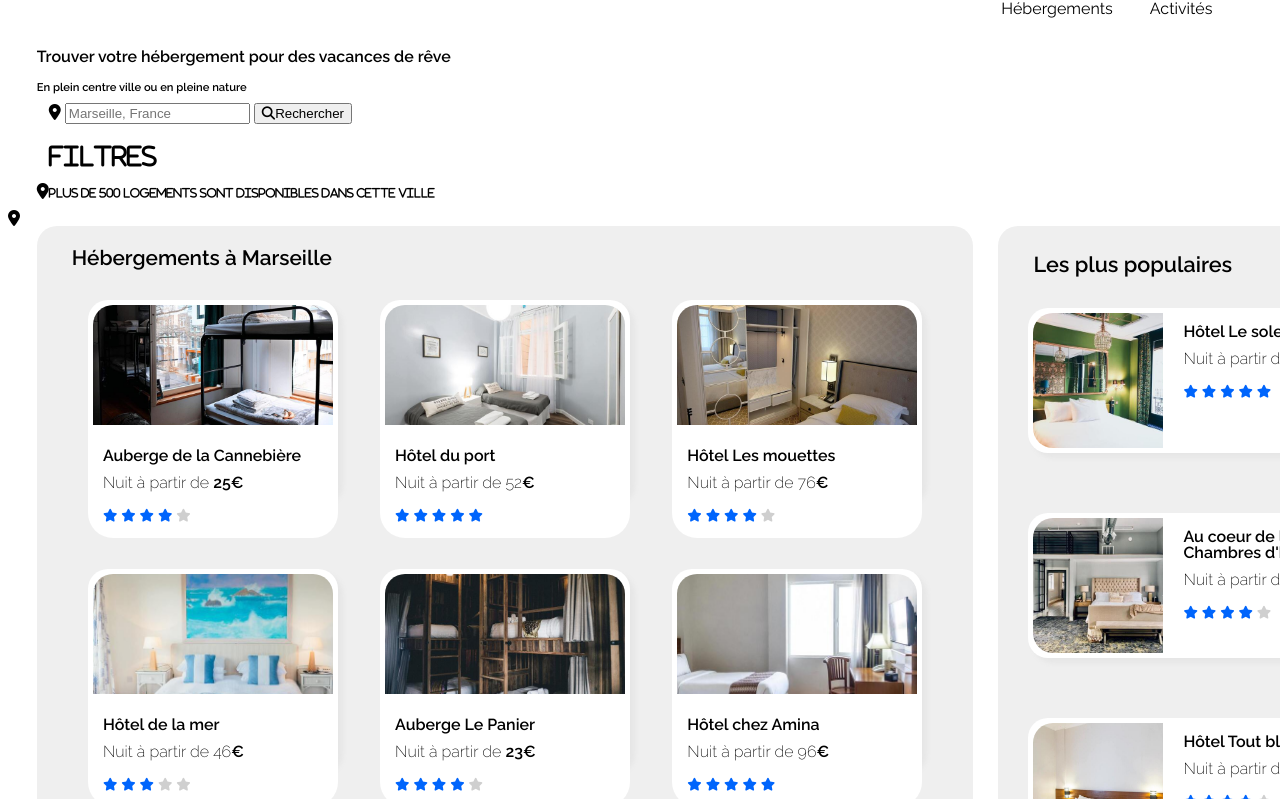
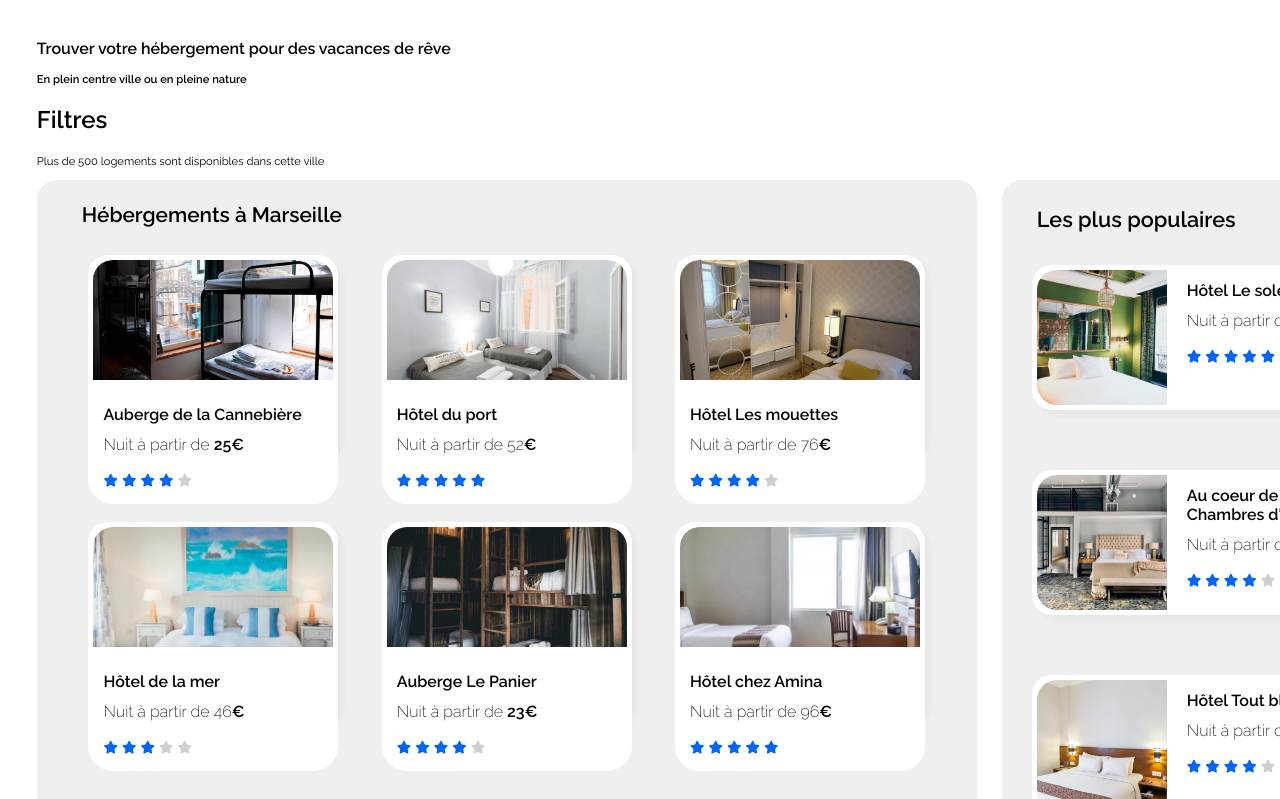
Before and after one commit to capucinemahe/reservia, a plain HTML site: page index.html in a window 1280 px wide. Shown: the part 65-864 px from the top of the page. Drawn offline with Linux system fonts and the light colour scheme.

Commit message:
avancées 30 juin

```diff
--- a/css/styles.css
+++ b/css/styles.css
@@ -52,7 +52,8 @@ nav ul
 {
 	border-top: solid 2px;
 	border-color: transparent;
-	padding: 38px 30px 0 30px;
+	padding: 15px;
+	borde
 }
 
 
@@ -66,19 +67,19 @@ nav ul :hover
 .hebergements
 {
 	font-size: 1em;
-	width: 33%;
+	width: 40%;
 }
 
 .activites
 {
 	font-size: 1em;
-	width: 33%;
+	width: 30%;
 }
 
 .sinscrire
 {
 	font-size: 1em;
-	width: 33%;
+	width: 30%;
 }
 
 li
@@ -92,24 +93,19 @@ li
 
 .research
 {
-	width:  100%;
-	height: 100%;
+	font-family: 'Raleway', sans-serif;
 	margin-left: 2%;
-	margin-right: 2%;
-	font-family: 'Raleway', sans-serif;
 }
 
 
 .titre1
 {
-	font-family: 'Raleway', sans-serif;
 	color: black;
 	font-size: 1em;
 }
 
 .titre2
 {
-	font-family: 'Raleway', sans-serif;
 	color: black;
 	font-size: 0.7em;
 }
@@ -145,12 +141,13 @@ li
 	background-color: rgb(239, 239, 239);
 }
 
+
 .titrehebergements
 {
 	font-family: 'Raleway', sans-serif;
 	font-size: 1.3em;
 	margin: -8px;
-	margin-left: 5px;
+	margin-left: 15px;
 }
 
 .ligne1
@@ -279,7 +276,6 @@ h3
 	display: flex;
 	flex-direction: column;
 	justify-content: space-between;
-	width: 420px;
 	height: 625px;
 	padding: 30px;
 	margin-left: 25px;
--- a/index.html
+++ b/index.html
@@ -45,25 +45,36 @@
 
 <section class="research">
 
-    <h1 class="titre1"> Trouver votre hébergement pour des vacances de rêve </h1>
-    <h2 class="titre2"> En plein centre ville ou en pleine nature </h2>
+    <h1 class="titre1">Trouver votre hébergement pour des vacances de rêve</h1>
+    <h2 class="titre2">En plein centre ville ou en pleine nature</h2>
 
-    <form>
-        <span class="localisation"><i class="fas fa-map-marker-alt"></span>
-            <input class="barre-recherche" type="search" name="Barre de recherche" placeholder="Marseille, France">
-            <button><i class="fas fa-search"></i><span class="boutonloupe">Rechercher</span></button>
-        </form>
 
-        <!-- manque les filtres, les mettre dans un div, puis chacune dans un div avec son titre et son icone qui sera un i, avec les icones alignées, + flex  -->
 
-        <div class="filtres">
-         <h2 class="titrefiltres"> Filtres </h2>
-     </div>
 
-     <div>
-        <!-- ajouter icone i qui sera aussi dans un div -->
+
+<div class="filtres">
+         <h2 class="titrefiltres">Filtres</h2>
+
+<div class="eco"></div>
+<div class="famille"></div>
+<div class="romantique"></div>
+<div class="animaux"></div>
+
+
+
+
+</div>
+
+
+
+
+
+
+
+<div class="iconei">
+</div>
         <p class="info">Plus de 500 logements sont disponibles dans cette ville</p>
-    </div>
+
 
 </section>
 
```
